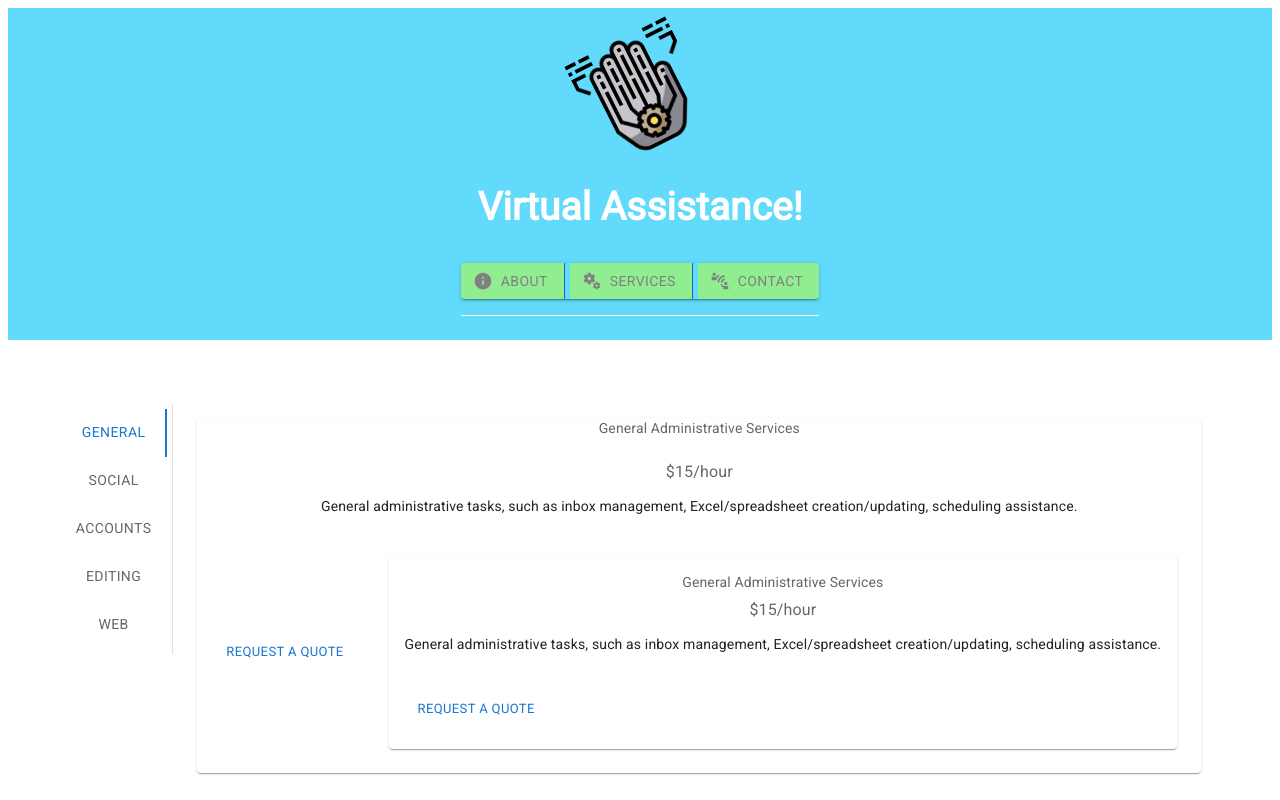
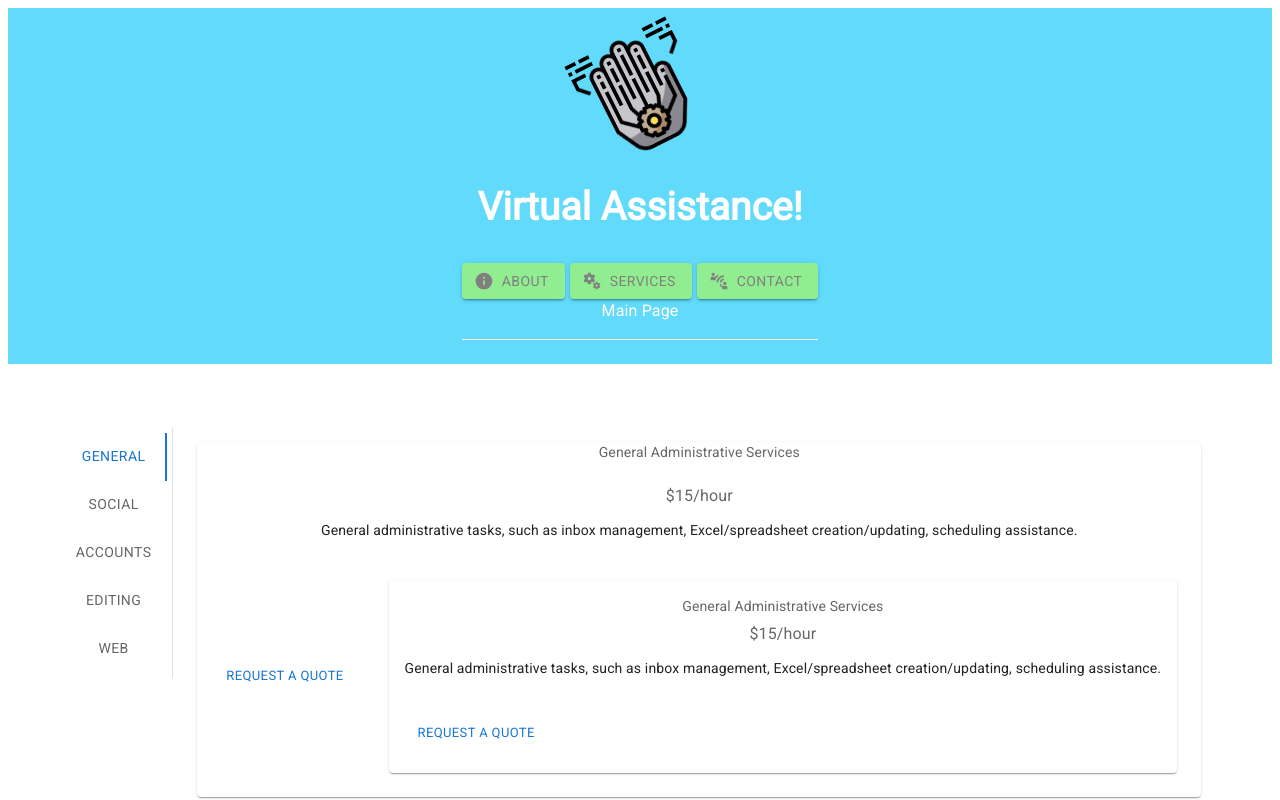
Before and after one commit to DBTO1970/virtual-assistant-react, a React (Create React App) app: page /services/0 in a window 1280 px wide. Shown: the top 800 px of the page. Built offline with nearby package versions, Linux system fonts and the light colour scheme.

Commit message:
routing cleanup

```diff
--- a/src/App.js
+++ b/src/App.js
@@ -1,52 +1,36 @@
 import React from 'react';
-import { Outlet, Link } from 'react-router-dom';
+import { Outlet, Link, BrowserRouter, Routes, Route } from 'react-router-dom';
 import './App.css';
 import Footer from './components/Footer';
 import logo from "./shared/assistant.png";
 import Button from "@mui/material/Button";
-import ButtonGroup from "@mui/material/ButtonGroup";
+// import ButtonGroup from "@mui/material/ButtonGroup";
 import InfoRoundedIcon from '@mui/icons-material/InfoRounded';
 import MiscellaneousServicesRoundedIcon from '@mui/icons-material/MiscellaneousServicesRounded';
 import ConnectWithoutContactRoundedIcon from '@mui/icons-material/ConnectWithoutContactRounded';
 import 'fontsource-roboto';
-
+import Typography from '@mui/material/Typography';
+import { Grid } from '@mui/material';
+import Main from './components/Main';
+import About from './components/About';
+import Services from './components/Services';
+import Contact from './components/Contact';
 
 function App() {
   return (
+    <React.Fragment>
+      <Main />
 
+    </React.Fragment>
 
-      <div className="App">
-      <header className="App-header">
-      <img src={logo} className="App-logo" alt="logo" />
-        <h2>Virtual Assistance!</h2>
-
-        <nav
-          style={{
-            borderBottom: 'solid 1px',
-            paddingBottom: '1rem',
-          }}>
-
-            <ButtonGroup variant="contained">
-              <Link to="/about" style={{textDecoration: "none"}}><Button md={3} startIcon={<InfoRoundedIcon />} variant="contained" sx={{color: "gray", backgroundColor: "lightgreen"}}>About</Button></Link>
-              <Link to="/services" style={{textDecoration: "none"}}>
-                <Button md={3}
-                startIcon={<MiscellaneousServicesRoundedIcon />}
-                variant="contained" sx={{color: "gray", backgroundColor: "lightgreen", margin: "0 5px 0 5px"}}>Services</Button></Link>
-              <Link to="/contact" style={{textDecoration: "none"}}>
-                <Button md={3}
-                  startIcon={<ConnectWithoutContactRoundedIcon />}
-                  variant="contained" sx={{color: "gray", backgroundColor: "lightgreen"}}>Contact</Button></Link>
-            </ButtonGroup>
-
-
-          </nav>
-        </header>
-
-          <Outlet />
-          <Footer />
-      </div>
-
-
+      // <BrowserRouter>
+      //   <Routes>
+      //     <Route path="/" element={<Main />} />
+      //     <Route path="aboutus" element={<About />} />
+      //     <Route path ="services" element={<Services />} />
+      //     <Route path ="contact" element={<Contact />} />
+      //   </Routes>
+      // </BrowserRouter>
 
   );
 }
--- /dev/null
+++ b/src/components/Main.js
@@ -0,0 +1,56 @@
+
+import React from 'react';
+import { Outlet, Link } from 'react-router-dom';
+import '../App.css';
+import Footer from './Footer';
+import logo from "../shared/assistant.png";
+import Button from "@mui/material/Button";
+// import ButtonGroup from "@mui/material/ButtonGroup";
+import InfoRoundedIcon from '@mui/icons-material/InfoRounded';
+import MiscellaneousServicesRoundedIcon from '@mui/icons-material/MiscellaneousServicesRounded';
+import ConnectWithoutContactRoundedIcon from '@mui/icons-material/ConnectWithoutContactRounded';
+import 'fontsource-roboto';
+import Typography from '@mui/material/Typography';
+import { Grid } from '@mui/material';
+
+function Main() {
+    return (
+
+<div className="App">
+      <header className="App-header">
+      <img src={logo} className="App-logo" alt="logo" />
+        <h2>Virtual Assistance!</h2>
+
+        <nav
+          style={{
+            borderBottom: 'solid 1px',
+            paddingBottom: '1rem',
+          }}>
+          <Grid container>
+
+              <Link to="/about" style={{textDecoration: "none"}}><Button xs={12} md={3} startIcon={<InfoRoundedIcon />} variant="contained" sx={{color: "gray", backgroundColor: "lightgreen"}}>About</Button></Link>
+              <Link to="/services" style={{textDecoration: "none"}}>
+                <Button md={3}
+                startIcon={<MiscellaneousServicesRoundedIcon />}
+                variant="contained" sx={{color: "gray", backgroundColor: "lightgreen", margin: "0 5px 0 5px"}}>Services</Button></Link>
+              <Link to="/contact" style={{textDecoration: "none"}}>
+                <Button xs={12} md={3}
+                  startIcon={<ConnectWithoutContactRoundedIcon />}
+                  variant="contained" sx={{color: "gray", backgroundColor: "lightgreen"}}>Contact</Button></Link>
+
+            </Grid>
+
+            <Typography>Main Page</Typography>
+          </nav>
+        </header>
+
+          <Outlet/>
+
+          <Footer />
+          </div>
+
+
+  );
+}
+
+export default Main;
--- a/src/index.js
+++ b/src/index.js
@@ -5,6 +5,7 @@ import {
   Route
    } from "react-router-dom";
 import App from "./App";
+import Main from "./components/Main";
 import About from './components/About';
 import Contact from './components/Contact';
 import Services from './components/Services';
@@ -17,6 +18,7 @@ render(
     <BrowserRouter>
       <Routes>
         <Route path="/" element={<App />} >
+          {/* <Route path="/home" element={<Main />} /> */}
           <Route path="/about" element={<About />} />
           <Route path="/services" element={<Services />} >
             <Route path=":serviceId" element={<Service />} />
--- a/src/routes/serviceRoute.js
+++ b/src/routes/serviceRoute.js
@@ -1,6 +1,6 @@
 import { useParams } from "react-router-dom";
 import { getService } from "../shared/servicesList";
-import Box from '@mui/material/Box';
+// import Box from '@mui/material/Box';
 import { Link, Outlet } from "react-router-dom";
 import Card from '@mui/material/Card';
 import CardActions from '@mui/material/CardActions';
```
